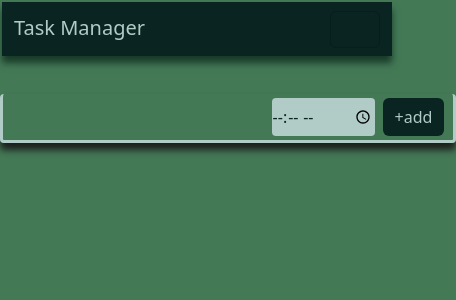
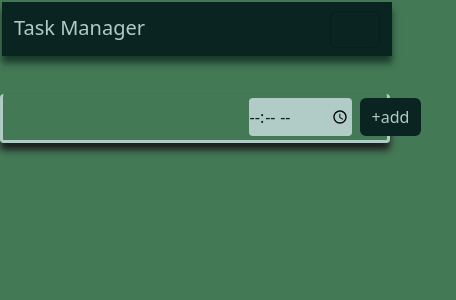
Before and after one commit to TalhaHabib-hub/Tasks-during-Internship-at-HindukushSoft, a React (Vite) app in the folder Day25/: page / in a window 390 px wide. Shown: the top 300 px of the page, 456 px wide, since content can reach past the window. Built offline with nearby package versions, Linux system fonts and the light colour scheme; some icons are missing.

Commit message:
fix: update width properties to max-width for responsive design in TaskTaker component

```diff
--- a/Day25/src/components/TaskTaker.css
+++ b/Day25/src/components/TaskTaker.css
@@ -5,13 +5,13 @@
   align-items: center;
   border: 3px solid rgb(177 204 199);
   border-top: 2px;
-  width: 456px;
+  max-width: 456px;
   border-radius: 4px;
   box-shadow: 0 7px 7px 0 rgb(28, 31, 29);
 
 }
 #time{
-  width: 103px;
+  max-width: 103px;
   margin: 4px;
   height: 38px;
   background-color: rgb(177 204 199);
@@ -19,11 +19,11 @@
   border-radius: 4px;
   color:#092421;
   position: relative;
-  right: -19px;
+  right: -29px;
 }
 #task{
   height: 38px;
-  width: 206px;
+  max-width: 206px;
   margin: 4px;
   background-color: rgb(68, 121, 86);
   border: 0;
@@ -35,8 +35,9 @@
   background-color: #092421;
   color: rgb(177 204 199);
   position: relative;
-  right: -23px;
+  right: -33px;
   border: 0;
+  max-width: 64px;
 }
 .btn-success:hover{
   background-color: rgb(28, 31, 29);
```
